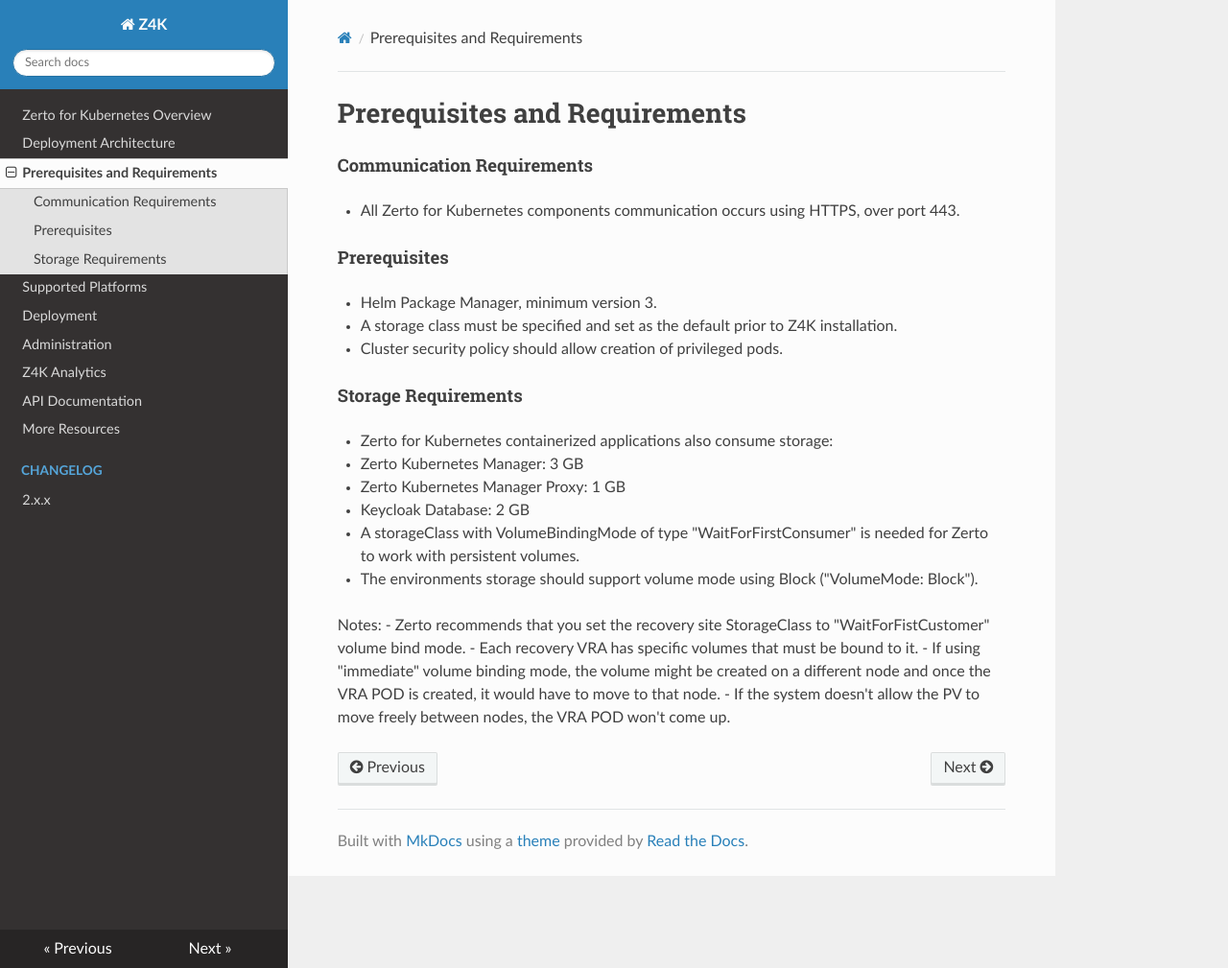
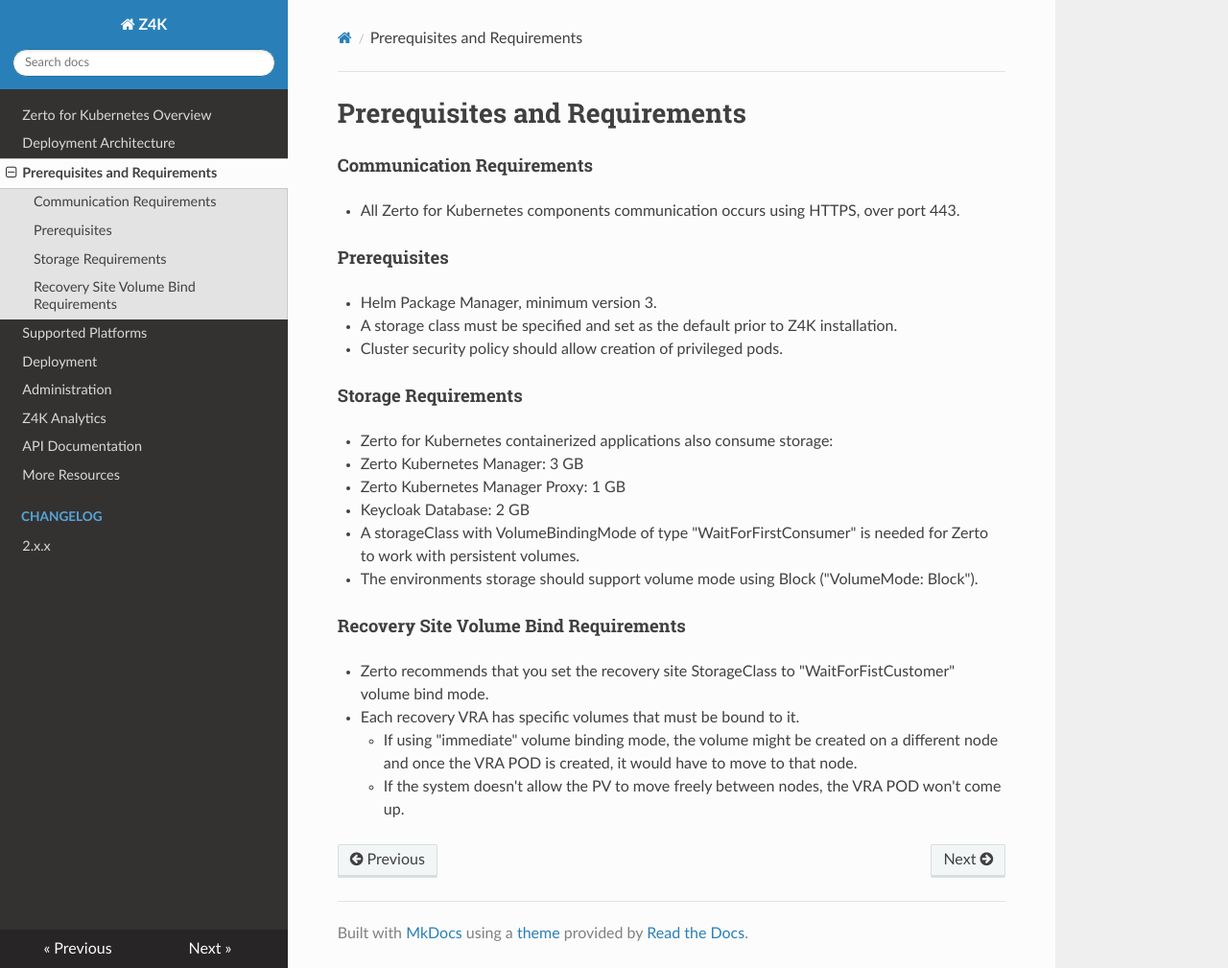
Before and after one commit to ZertoPublic/Z4K, an MkDocs documentation site: the page built from docs/PrerequisitesAndRequirements.md, in a window 1280 px wide and 1009 px high. Shown: the whole window at 96% size. Built offline with MkDocs 1.6.1, drawn with Linux system fonts in a browser that asks for light colours.

Commit message:
Update PrerequisitesAndRequirements.md

```diff
--- a/docs/PrerequisitesAndRequirements.md
+++ b/docs/PrerequisitesAndRequirements.md
@@ -16,9 +16,8 @@
 -	A storageClass with VolumeBindingMode of type "WaitForFirstConsumer" is needed for Zerto to work with persistent volumes.
 -	The environments storage should support volume mode using Block ("VolumeMode: Block").
 
-<span class="Note">Notes:
+#### Recovery Site Volume Bind Requirements
 - Zerto recommends that you set the recovery site StorageClass to "WaitForFistCustomer" volume bind mode.
 - Each recovery VRA has specific volumes that must be bound to it.
     - If using "immediate" volume binding mode, the volume might be created on a different node and once the VRA POD is created, it would have to move to that node.
     - If the system doesn't allow the PV to move freely between nodes, the VRA POD won't come up.
-</span>
```
